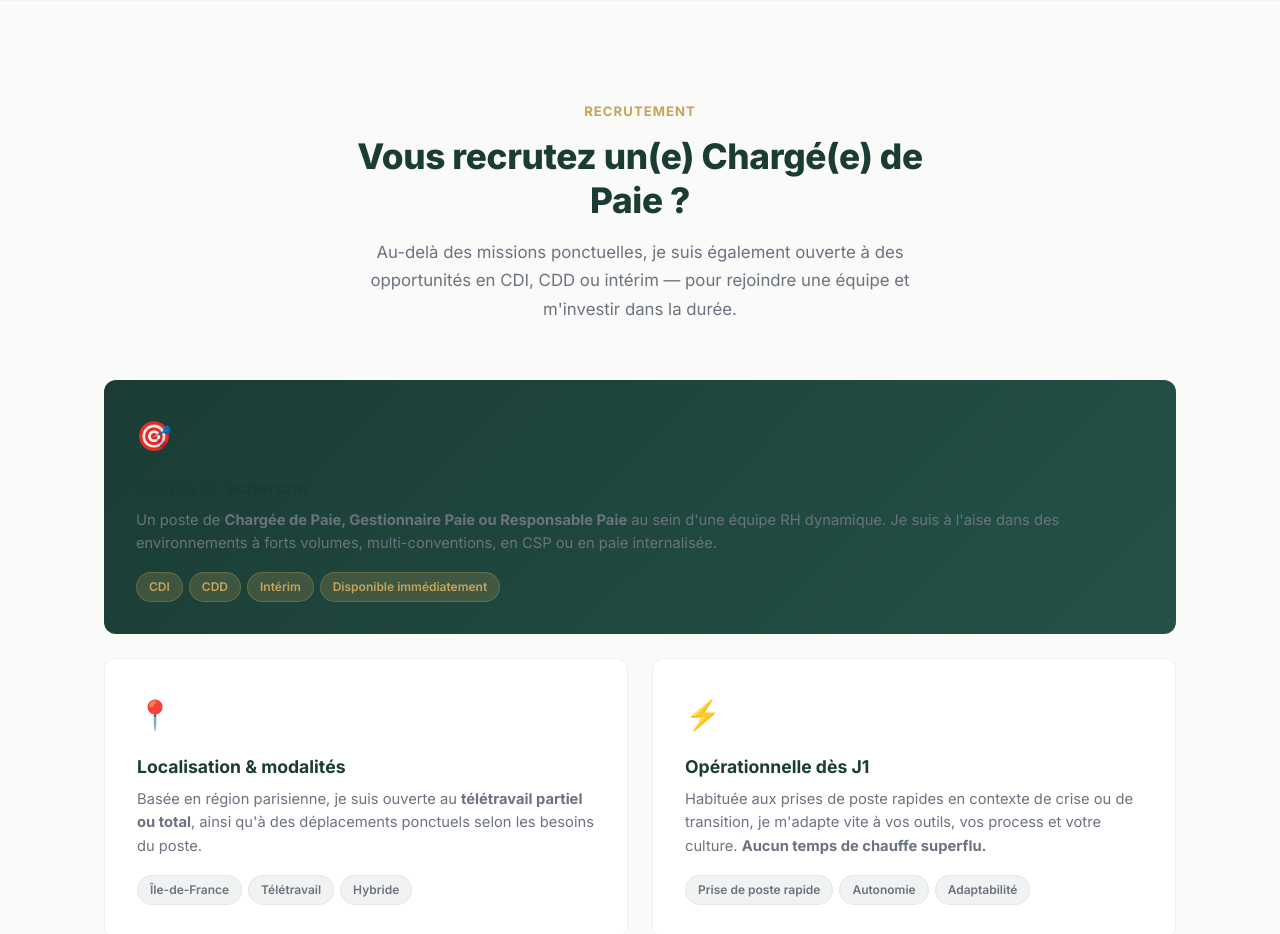
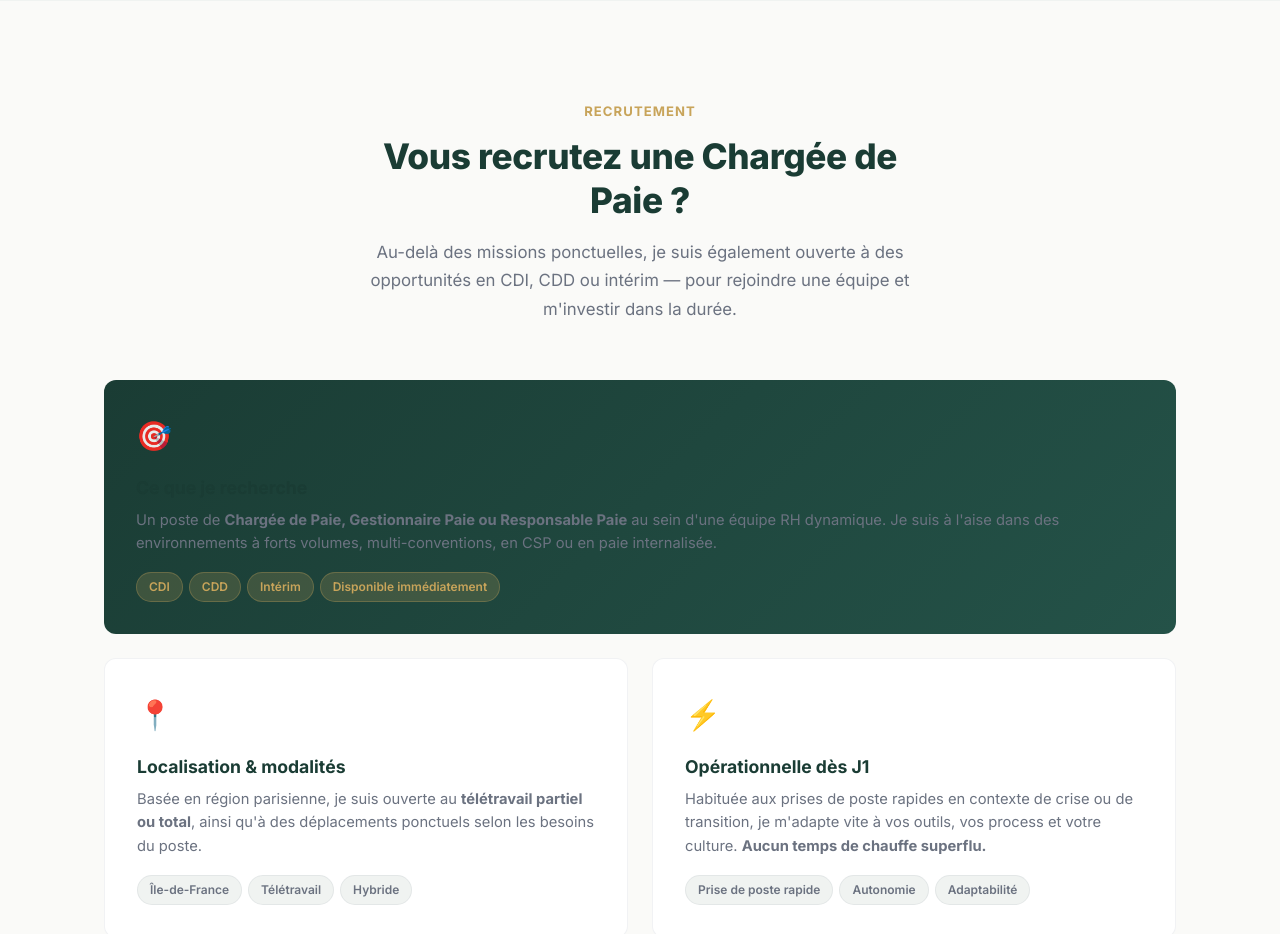
Before and after one commit to FarahXLS/paieneo-site, a plain HTML site: page freelance.html in a window 1280 px wide. Shown: the part 4760-5694 px from the top of the page. Drawn offline with Linux system fonts and the light colour scheme.

Commit message:
Fix titre recrutement : forme feminine Chargee de Paie

```diff
--- a/freelance.html
+++ b/freelance.html
@@ -384,7 +384,7 @@
     <div class="container">
       <div class="section__header fade-up">
         <span class="section__label">Recrutement</span>
-        <h2 class="section__title">Vous recrutez un(e) Charg&eacute;(e) de Paie&nbsp;?</h2>
+        <h2 class="section__title">Vous recrutez une Charg&eacute;e de Paie&nbsp;?</h2>
         <p class="section__desc">
           Au-del&agrave; des missions ponctuelles, je suis &eacute;galement ouverte &agrave; des opportunit&eacute;s
           en CDI, CDD ou int&eacute;rim &mdash; pour rejoindre une &eacute;quipe et m'investir dans la dur&eacute;e.
```
